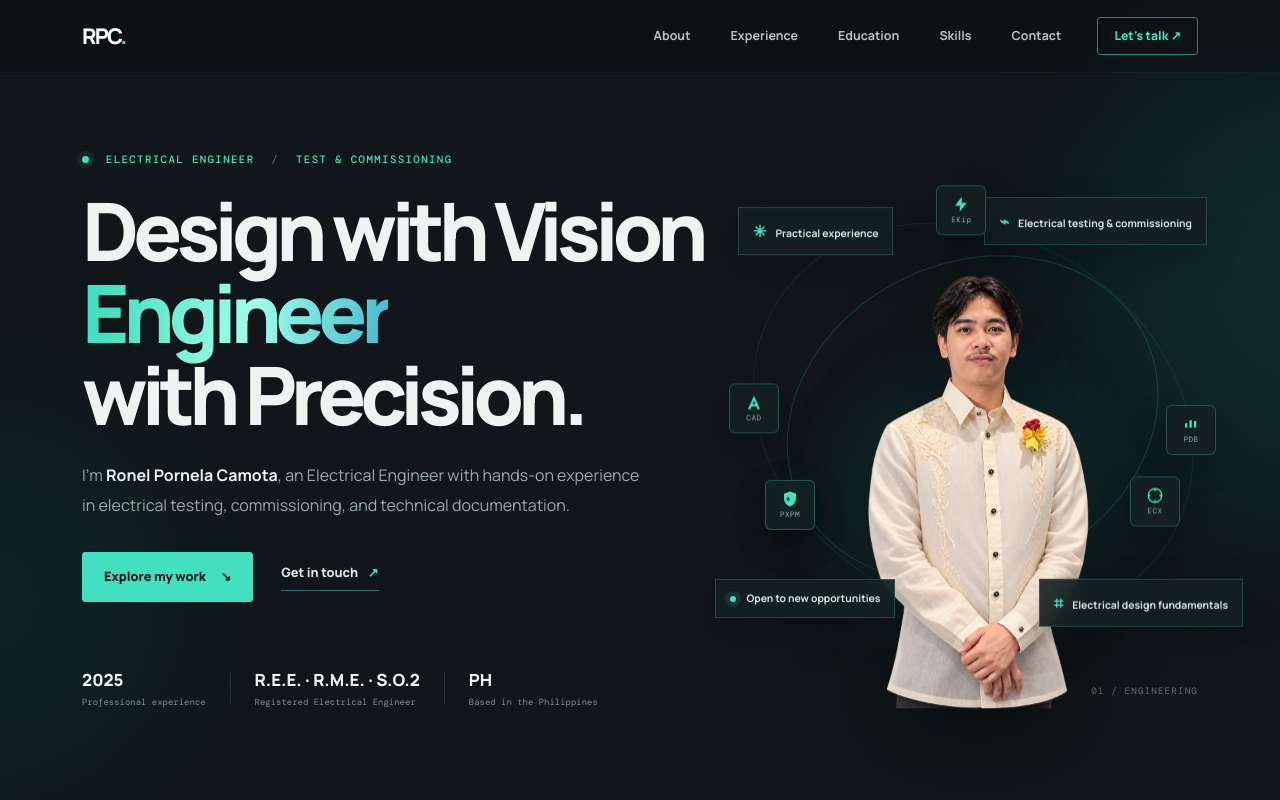
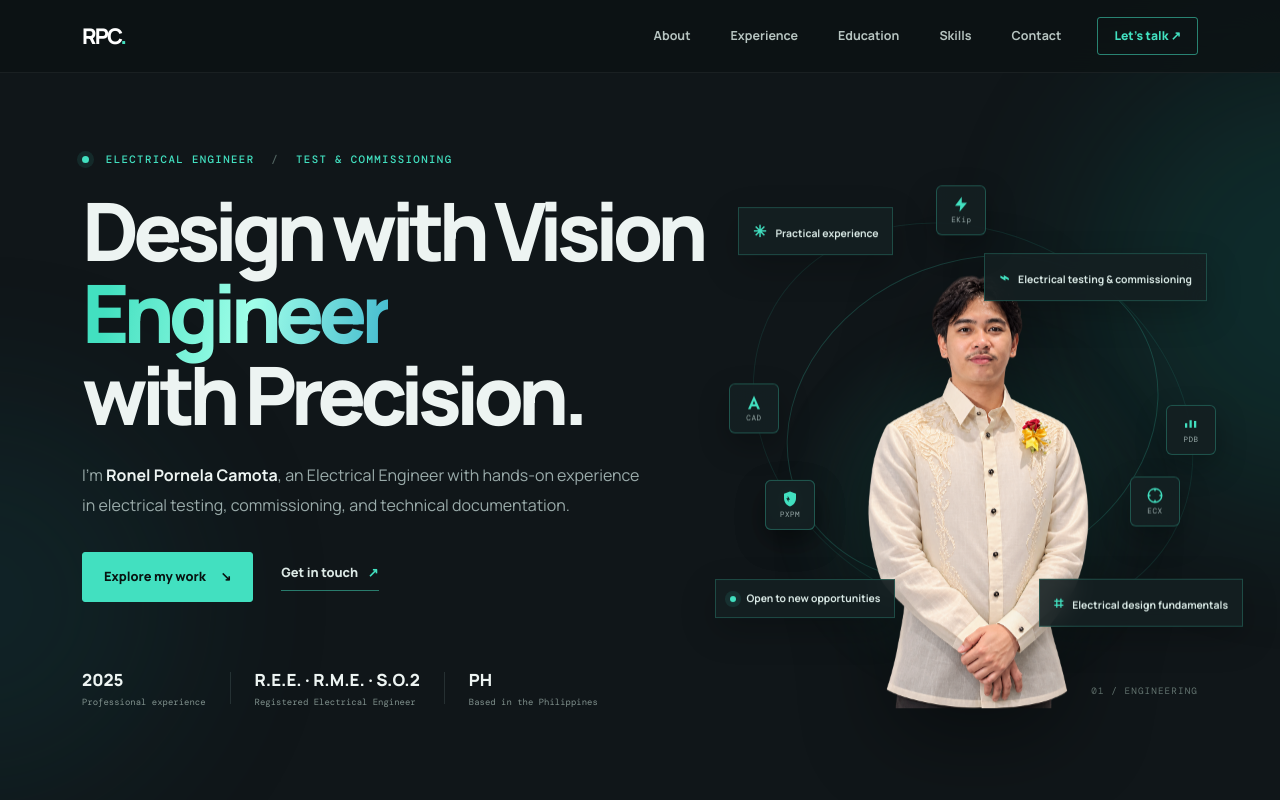
Before and after one commit to leptosee/camota-portfolio-, a plain HTML site: page index.html in a window 1280 px wide. Shown: the top 800 px of the page. Drawn offline with nearby package versions, Linux system fonts and the light colour scheme.

Commit message:
Add files via upload

```diff
--- a/styles.css
+++ b/styles.css
@@ -63,7 +63,7 @@ a { color: inherit; text-decoration: none; }
 .orbit-a { width: 85%; height: 56%; top: 20%; }
 .orbit-b { width: 102%; height: 67%; top: 15%; transform: rotate(30deg); border-color: rgba(66,224,192,.1); }
 .floating-tag { position: absolute; z-index: 2; background: rgba(20,32,34,.9); border: 1px solid rgba(66,224,192,.23); color: #d9e9e5; padding: 11px 14px; font-size: .65rem; font-weight: 700; box-shadow: 0 12px 35px rgba(0,0,0,.22); backdrop-filter: blur(12px); }
-.tag-top { top: 10%; right: -2%; animation: tagFloat 5s ease-in-out infinite; }
+.tag-top { top: 20%; right: -2%; animation: tagFloat 5s ease-in-out infinite; }
 .tag-bottom { bottom: 16%; left: -7%; animation: tagFloat 6s ease-in-out infinite reverse; }
 .tag-top-left { top: 12%; left: -2%; animation: tagFloat 4.5s ease-in-out infinite; }
 .tag-bottom-right { bottom: 14%; right: -10%; animation: tagFloat 5.5s ease-in-out infinite reverse; }
```
